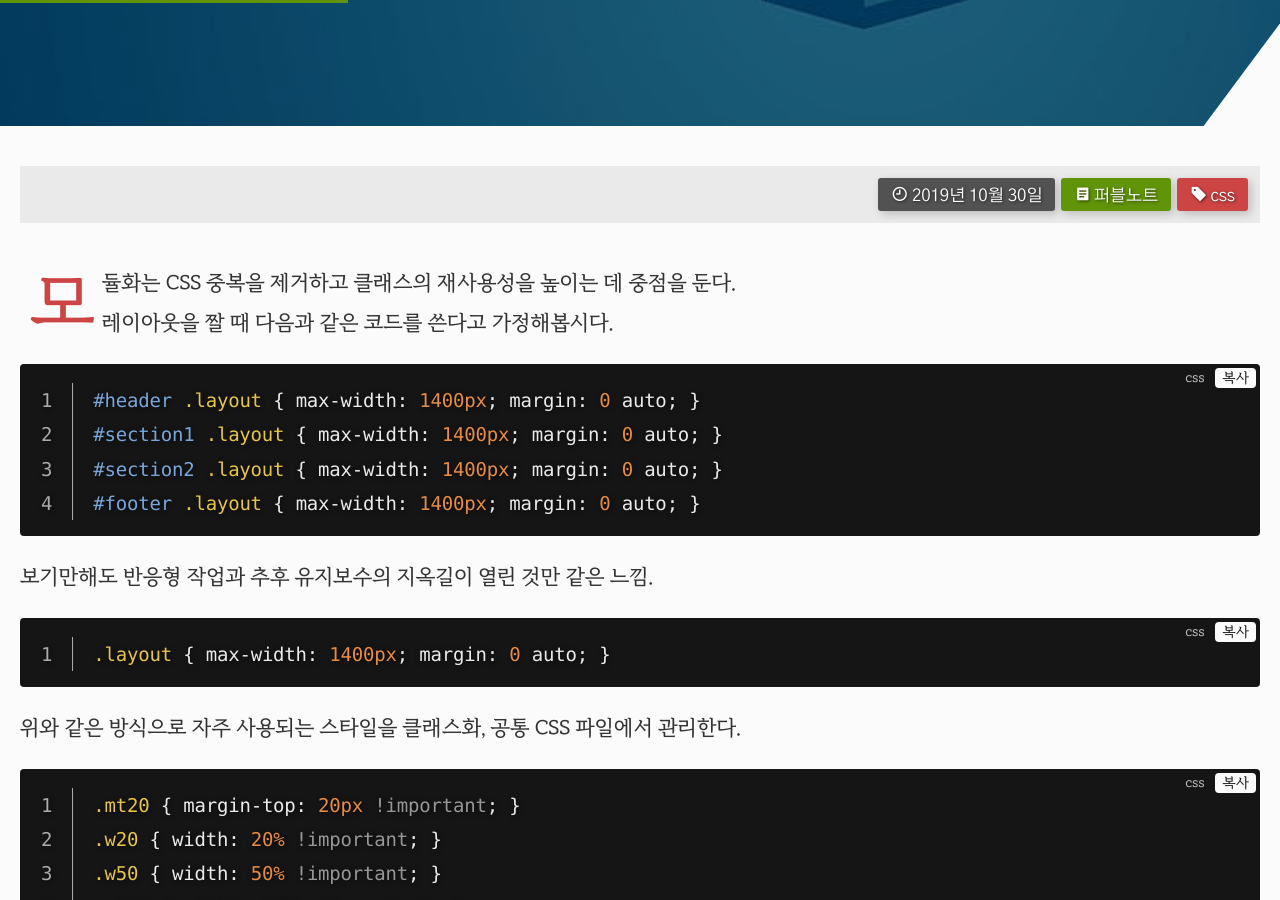
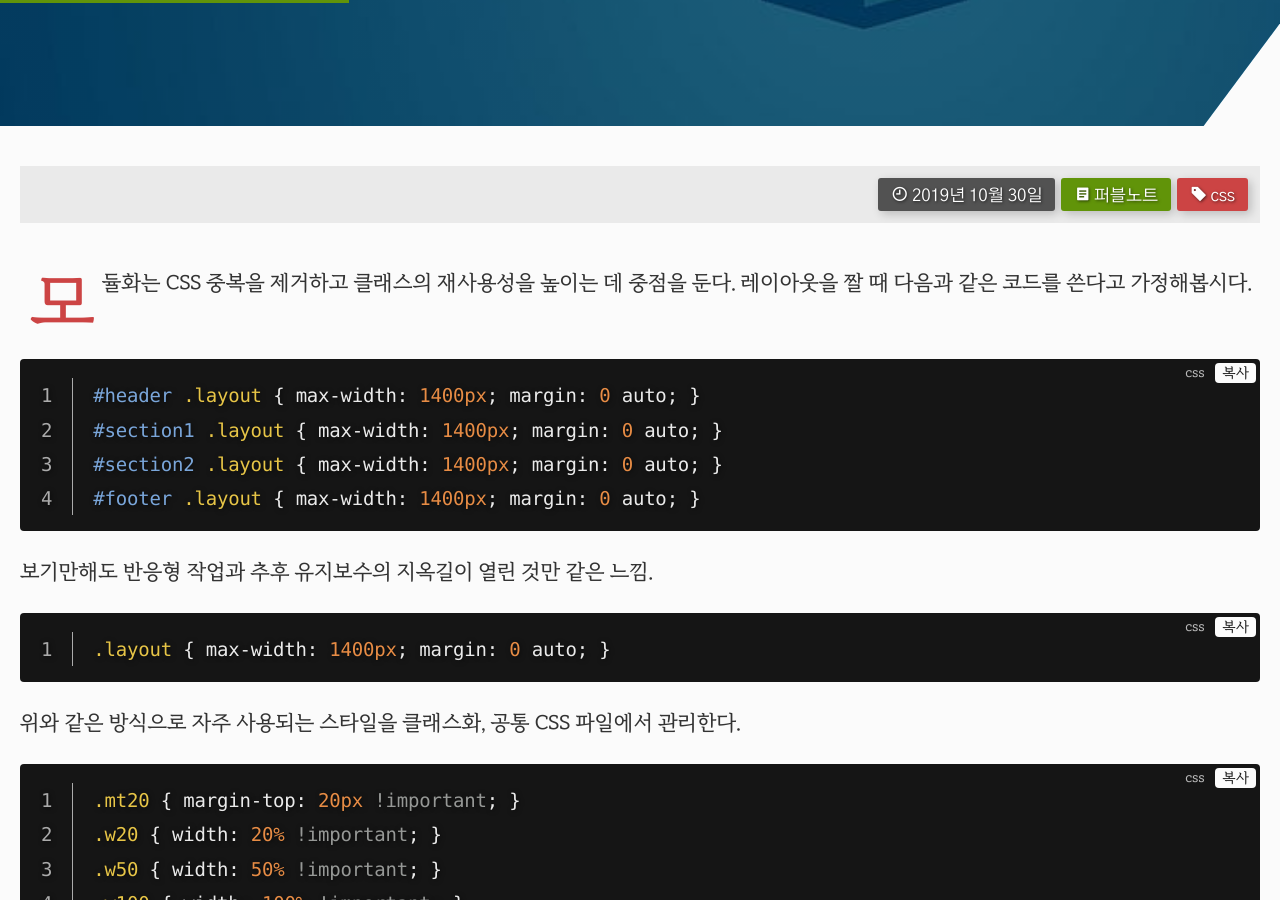
Before and after one commit to selosele/selosele.github.io, a Jekyll site: the page built from _posts/2019-10-30-css-module.md, in a window 1280 px wide and 900 px high, scrolled down 389 px. Built offline with Jekyll 4.4.1, drawn with Linux system fonts in a browser that asks for light colours; comment, search, counter and statistics services are not loaded.

Commit message:
내용 수정

````diff
--- a/_posts/2019-10-30-css-module.md
+++ b/_posts/2019-10-30-css-module.md
@@ -12,8 +12,8 @@ categories:
 tags:
     - css
 ---
-모듈화는 CSS 중복을 제거하고 클래스의 재사용성을 높이는 데 중점을 둔다.
-레이아웃을 짤 때 다음과 같은 코드를 쓴다고 가정해봅시다.
+
+모듈화는 CSS 중복을 제거하고 클래스의 재사용성을 높이는 데 중점을 둔다. 레이아웃을 짤 때 다음과 같은 코드를 쓴다고 가정해봅시다.
 
 ```css
 #header .layout { max-width: 1400px; margin: 0 auto; }
@@ -21,11 +21,13 @@ tags:
 #section2 .layout { max-width: 1400px; margin: 0 auto; }
 #footer .layout { max-width: 1400px; margin: 0 auto; }
 ```
+
 보기만해도 반응형 작업과 추후 유지보수의 지옥길이 열린 것만 같은 느낌.
 
 ```css
 .layout { max-width: 1400px; margin: 0 auto; }
 ```
+
 위와 같은 방식으로 자주 사용되는 스타일을 클래스화, 공통 CSS 파일에서 관리한다.
 
 ```css
@@ -34,19 +36,21 @@ tags:
 .w50 { width: 50% !important; }
 .w100 { width: 100% !important; }
 ```
+
 지나친 모듈화는 유지보수를 힘들게 한다. 값을 변경하려면 클래스를 사용한 모든 페이지에 들어가서 수정해줘야하는 지옥을 맛보게 된다.
 
 나는 mt_standard 이런식으로 고유 이름을 붙여주는 방식을 사용하고 있음(실무말고 블로그 CSS). 근데 숫자 붙이는 방식이 틀렸다는 건 아니고, 뭐가 옳다 틀리다는 없다고 봄.
 어쨌든 캐스케이딩 원칙에 맞게 스타일링을 하면 위와 같은 코드는 쓸 일이 없지만 가끔 꼭 필요한 때가 있는데,
 
-* 한 페이지의 모든 제목태그 상하단 간격을 다르게 줘야 하는 경우
-* 테이블에 왼쪽 정렬된 수십개의 일부 td를 중앙 정렬해야 하는 경우
+- 한 페이지의 모든 제목태그 상하단 간격을 다르게 줘야 하는 경우
+- 테이블에 왼쪽 정렬된 수십개의 일부 td를 중앙 정렬해야 하는 경우
 
 등등..
 
 ```css
 .clearfix:after { display: block; clear: both; content: "";}
 ```
+
 가장 흔히 볼 수 있고 우리도 모르는 사이에 사용하고 있는 코드.
 
 이런 모듈화에 익숙해지면 CSS 전처리기 <abbr title="syntactically awesome style sheets">SCSS</abbr>를 이용해 더 간편하게 작업할 수 있음.
````
